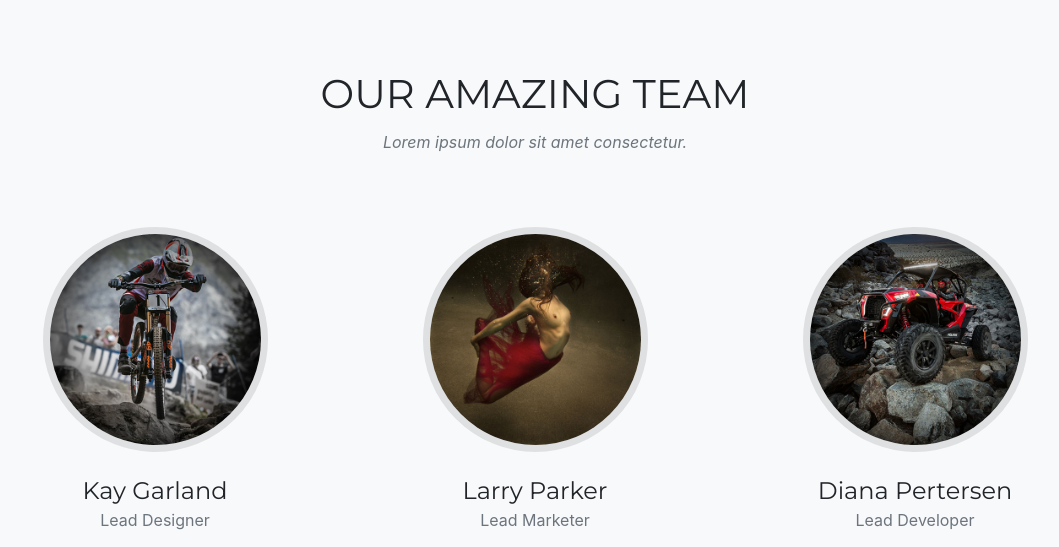
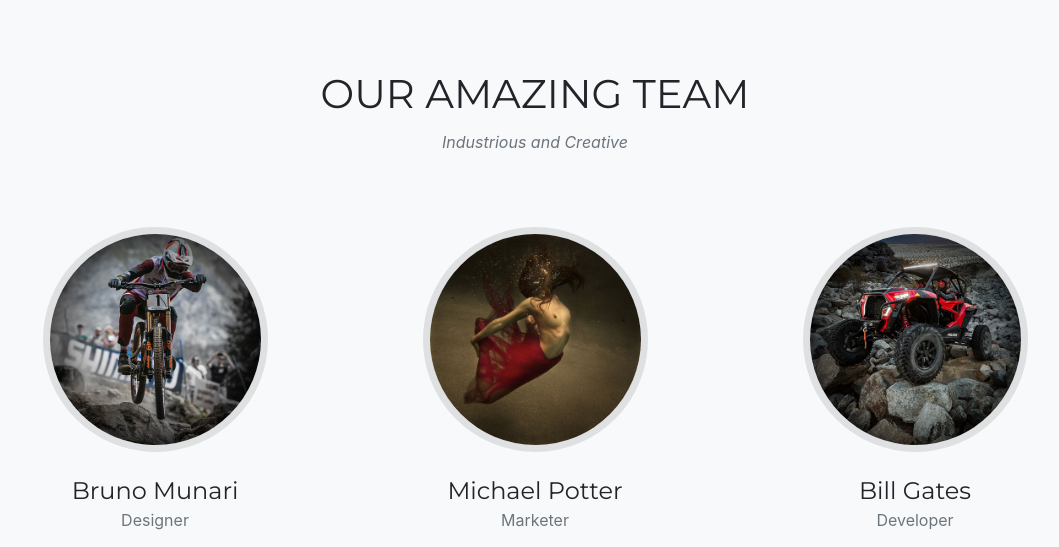
Before and after one commit to jbkr/web, a website with bundled scripts: page index.html in a window 1280 px wide. Shown: the part 4140-4687 px from the top of the page, without its empty margins (105-1164 px from the left). Built offline with nearby package versions, Linux system fonts and the light colour scheme; a web font is replaced by a local one.

Commit message:
Update index.html

```diff
--- a/index.html
+++ b/index.html
@@ -291,15 +291,15 @@
       <div class="row">
         <div class="col-lg-12 text-center">
           <h2 class="section-heading text-uppercase">Our Amazing Team</h2>
-          <h3 class="section-subheading text-muted">Lorem ipsum dolor sit amet consectetur.</h3>
+          <h3 class="section-subheading text-muted">Industrious and Creative</h3>
         </div>
       </div>
       <div class="row">
         <div class="col-sm-4">
           <div class="team-member">
             <img class="mx-auto rounded-circle" src="img/team/1.jpg" alt="">
-            <h4>Kay Garland</h4>
-            <p class="text-muted">Lead Designer</p>
+            <h4>Bruno Munari</h4>
+            <p class="text-muted">Designer</p>
             <ul class="list-inline social-buttons">
               <li class="list-inline-item">
                 <a href="#">
@@ -322,8 +322,8 @@
         <div class="col-sm-4">
           <div class="team-member">
             <img class="mx-auto rounded-circle" src="img/team/2.jpg" alt="">
-            <h4>Larry Parker</h4>
-            <p class="text-muted">Lead Marketer</p>
+            <h4>Michael Potter</h4>
+            <p class="text-muted">Marketer</p>
             <ul class="list-inline social-buttons">
               <li class="list-inline-item">
                 <a href="#">
@@ -346,8 +346,8 @@
         <div class="col-sm-4">
           <div class="team-member">
             <img class="mx-auto rounded-circle" src="img/team/3.jpg" alt="">
-            <h4>Diana Pertersen</h4>
-            <p class="text-muted">Lead Developer</p>
+            <h4>Bill Gates</h4>
+            <p class="text-muted">Developer</p>
             <ul class="list-inline social-buttons">
               <li class="list-inline-item">
                 <a href="#">
```
